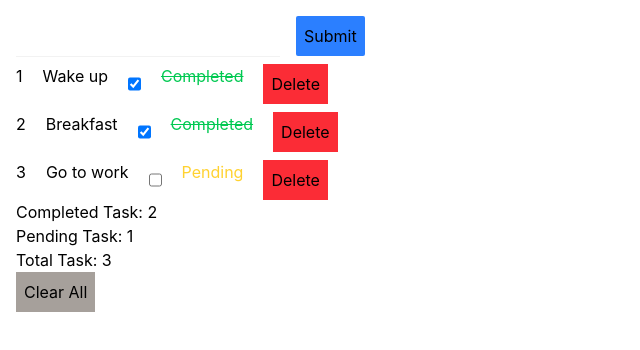
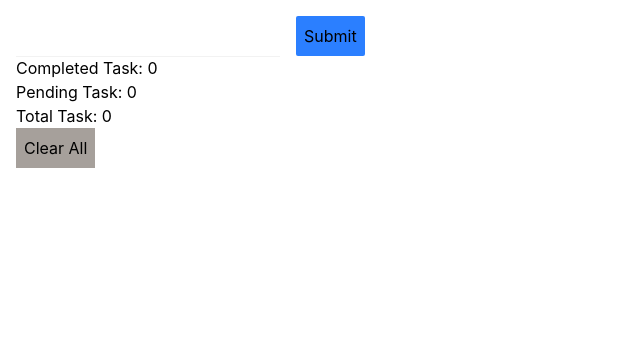
Before and after one commit to sagarsingha95/Typescript-Projects, a React (Vite) app in the folder Todo/: page / in a window 1280 px wide. Shown: the top 350 px of the page, without its empty margins (0-640 px from the left). Built offline with nearby package versions, Linux system fonts and the light colour scheme.

Commit message:
customhookswithvalidator

```diff
--- a/Todo/src/App.tsx
+++ b/Todo/src/App.tsx
@@ -1,27 +1,29 @@
-import { useRef, useState, type ChangeEvent, type FormEvent, type KeyboardEvent } from "react";
+import { useEffect, useRef, useState, type ChangeEvent, type FormEvent} from "react";
 import TaskItem from "./components/TaskItem";
 import type { Task } from "./types/task";
+import useLocalStorage from "./hooks/useLocalStorage";
 
 
+
+function isTask(value:unknown):value is Task{
+  if(typeof value !== "object" || value === null){
+    return false
+  }
+  return (
+    "id" in value &&
+    typeof value.id === "number" &&
+    "title" in value &&
+    typeof value.title === "string" &&
+    "completed" in value &&
+    typeof value.completed === "boolean"
+  );
+}
+
 const App = () => {
-  const [tasks, setTasks] = useState<Task[]>([
-    {
-      id: 1,
-      title: "Wake up",
-      completed: true,
-    },
-    {
-      id: 2,
-      title: "Breakfast",
-      completed: true,
-    },
-    {
-      id: 3,
-      title: "Go to work",
-      completed: false,
-    },
-  ]);
+  const [tasks, setTasks] = useLocalStorage<Task[]>("tasks",[],(value): value is Task[]=>Array.isArray(value)&& value.every(isTask));
   const [title, setTitle] = useState<string>("");
+
+
   const ref = useRef<HTMLInputElement>(null);
 
 
@@ -32,14 +34,18 @@ const App = () => {
       return;
     }
     const x: Task = {
-      id: tasks.length + 1,
+      id: Date.now(),
       title: title.trim(),
       completed: false,
     };
-    setTasks([...tasks, x]);
+    setTasks([...tasks,x]);
+
+    console.log(localStorage.getItem("tasks"));
     setTitle("");
     ref.current?.focus();
   }
+
+
 
   function handleCompleted(id: number) {
     setTasks(
@@ -61,16 +67,28 @@ const App = () => {
   function handleChange(e:ChangeEvent<HTMLInputElement>){
     setTitle(e.target.value);
   };
-  function handleKeyDown(e:KeyboardEvent<HTMLInputElement>){
-    console.log(e.key);
-    if(e.key === "Escape"){
-      setTitle("");
-    };
-  };
 
-  function handleClear(){
-    setTasks([]);
-  }
+  function handleClear() {
+  setTasks([]);
+}
+
+  useEffect(()=>{
+    document.title = `Todo - ${tasks.length} list`;
+  },[tasks])
+
+
+
+
+
+  // useEffect(()=>{
+  //   const x = setInterval(()=>{
+  //     console.log("Hello");
+  //   },1000)
+
+  //   return () =>{
+  //     clearInterval(x);
+  //   }
+  // },[])
 
   return (
     <div className="p-4">
@@ -79,7 +97,6 @@ const App = () => {
           type="text"
           onChange={handleChange}
           value={title}
-          onKeyDown={handleKeyDown}
           className="shadow-2xs p-2 focus:outline-none"
           ref={ref}
         />
--- /dev/null
+++ b/Todo/src/data/tasks.ts
@@ -0,0 +1,19 @@
+import type{ Task } from "../types/task";
+
+export const tasks:Task[]=[
+       {
+          id: 1,
+          title: "Wake up",
+          completed: true,
+        },
+        {
+          id: 2,
+          title: "Breakfast",
+          completed: true,
+        },
+        {
+          id: 3,
+          title: "Go to work",
+          completed: false,
+        },
+    ]
--- /dev/null
+++ b/Todo/src/hooks/useLocalStorage.ts
@@ -0,0 +1,53 @@
+import { useEffect, useState, type Dispatch, type SetStateAction } from "react";
+
+// function useLocalStorage<T>(key:string,initialValue:T):[T,Dispatch<SetStateAction<T>>]{
+//     const [value,setValue] = useState<T>(()=>{
+//         const stored = localStorage.getItem(key);
+//         if(stored){
+//             return JSON.parse(stored)
+//         }
+//         return initialValue
+//     });
+
+//     useEffect(()=>{
+//         localStorage.setItem(key,JSON.stringify(value));
+//     },[key,value])
+
+//     return [value,setValue];
+// }
+
+// export default useLocalStorage
+
+function useLocalStorage<T>(
+  key: string,
+  initialValue: T,
+  validator: (value: unknown) => value is T,
+): [T, Dispatch<SetStateAction<T>>] {
+  const [value, setValue] = useState<T>(() => {
+    const stored = localStorage.getItem(key);
+
+    if (stored === null) {
+      return initialValue;
+    }
+
+    try {
+      const parsed: unknown = JSON.parse(stored);
+
+      if (validator(parsed)) {
+        return parsed;
+      }
+
+      return initialValue;
+    } catch {
+      return initialValue;
+    }
+  });
+
+  useEffect(() => {
+    localStorage.setItem(key, JSON.stringify(value));
+  }, [key, value]);
+
+  return [value, setValue];
+}
+
+export default useLocalStorage;
```
